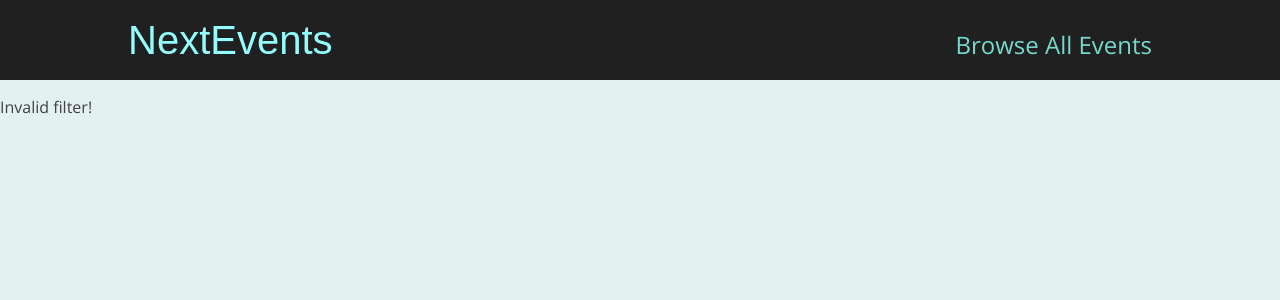
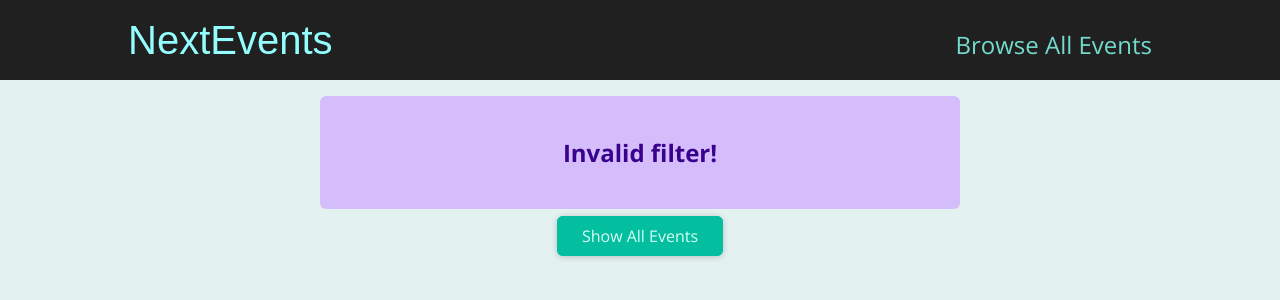
Before and after one commit to konojack/nextjs-file-based-routing, a Next.js app: page /events/e2 in a window 1280 px wide. Shown: the top 300 px of the page. Built offline with nearby package versions, Linux system fonts and the light colour scheme.

Commit message:
cosmetic changes

```diff
--- /dev/null
+++ b/components/events/ResultsTitle.js
@@ -0,0 +1,20 @@
+import Button from '../ui/button';
+import classes from './ResultsTitle.module.css';
+
+function ResultsTitle(props) {
+  const { date } = props;
+
+  const humanReadableDate = new Date(date).toLocaleDateString('en-US', {
+    month: 'long',
+    year: 'numeric',
+  });
+
+  return (
+    <section className={classes.title}>
+      <h1>Events in {humanReadableDate}</h1>
+      <Button link="/events">Show all events</Button>
+    </section>
+  );
+}
+
+export default ResultsTitle;
--- /dev/null
+++ b/components/events/ResultsTitle.module.css
@@ -0,0 +1,6 @@
+.title {
+  margin: 2rem auto;
+  width: 90%;
+  max-width: 40rem;
+  text-align: center;
+}
--- /dev/null
+++ b/components/ui/error-alert.js
@@ -0,0 +1,7 @@
+import classes from './error-alert.module.css';
+
+function ErrorAlert(props) {
+  return <div className={classes.alert}>{props.children}</div>;
+}
+
+export default ErrorAlert;
--- /dev/null
+++ b/components/ui/error-alert.module.css
@@ -0,0 +1,12 @@
+.alert {
+  margin: 1rem auto;
+  padding: 1rem 2rem;
+  width: 90%;
+  max-width: 40rem;
+  background-color: #d5bdfc;
+  color: #38028d;
+  font-weight: bold;
+  font-size: 1.5rem;
+  text-align: center;
+  border-radius: 6px;
+}
--- a/pages/events/[...slug].js
+++ b/pages/events/[...slug].js
@@ -1,5 +1,8 @@
 import { useRouter } from 'next/router';
 import EventList from '../../components/events/EventList';
+import ResultsTitle from '../../components/events/ResultsTitle';
+import Button from '../../components/ui/button';
+import ErrorAlert from '../../components/ui/error-alert';
 import { getFilteredEvents } from '../../data/dummy-data';
 
 export default function EventSlugPage() {
@@ -25,16 +28,37 @@
     numMonth < 1 ||
     numMonth > 12
   ) {
-    return <p>Invalid filter!</p>;
+    return (
+      <>
+        <div className="center">
+          <ErrorAlert>
+            <p>Invalid filter!</p>
+          </ErrorAlert>
+          <div className="center">
+            <Button link="/events">Show All Events</Button>
+          </div>
+        </div>
+      </>
+    );
   }
 
   const filteredEvents = getFilteredEvents({ year: numYear, month: numMonth });
 
   if (!filterData || filteredEvents.length === 0) {
-    return <p>No events found for the chosen filter</p>;
+    return (
+      <>
+        <ErrorAlert>
+          <p>No events found for the chosen filter</p>
+        </ErrorAlert>
+        <div className="center">
+          <Button link="/events">Show All Events</Button>
+        </div>
+      </>
+    );
   }
   return (
     <div>
+      <ResultsTitle date={new Date(numYear, numMonth - 1)} />
       <EventList events={filteredEvents} />
     </div>
   );
```
